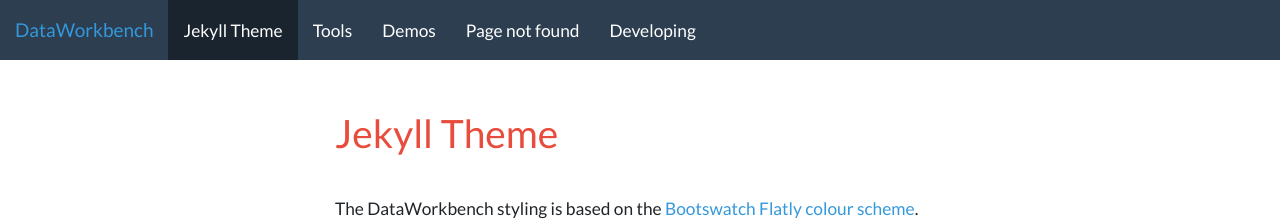
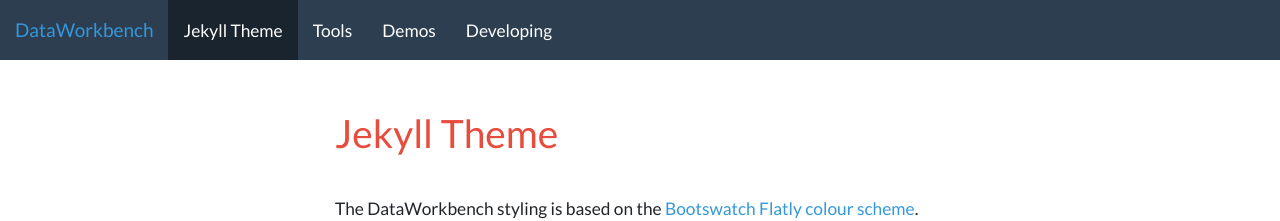
Before and after one commit to data4development/dataworkbench-jekyll-theme, a Jekyll site: the page built from index.md, in a window 1280 px wide. Shown: the top 221 px of the page. Built offline with Jekyll 4.4.1, drawn with Linux system fonts in a browser that asks for light colours; a script that is not in the unit is left out.

Commit message:
Add option menu:false to exclude page from menu

```diff
--- a/_layouts/default.html
+++ b/_layouts/default.html
@@ -28,7 +28,7 @@
       </div>
       <div class="navbar-collapse collapse">
         <ul class="nav navbar-nav">
-          {% assign sorted_pages = site.pages | sort:"order", "last" %}
+          {% assign sorted_pages = site.pages | where_exp: "item", "item.menu != false" | sort:"order", "last" %}
           {% for node in sorted_pages %}
             {% assign node_url_parts = node.url | split: '/' %}
             {% assign node_url_parts_size = node_url_parts | size %}
```
Also changed, not shown: 404.md (+1 -0 lines).
